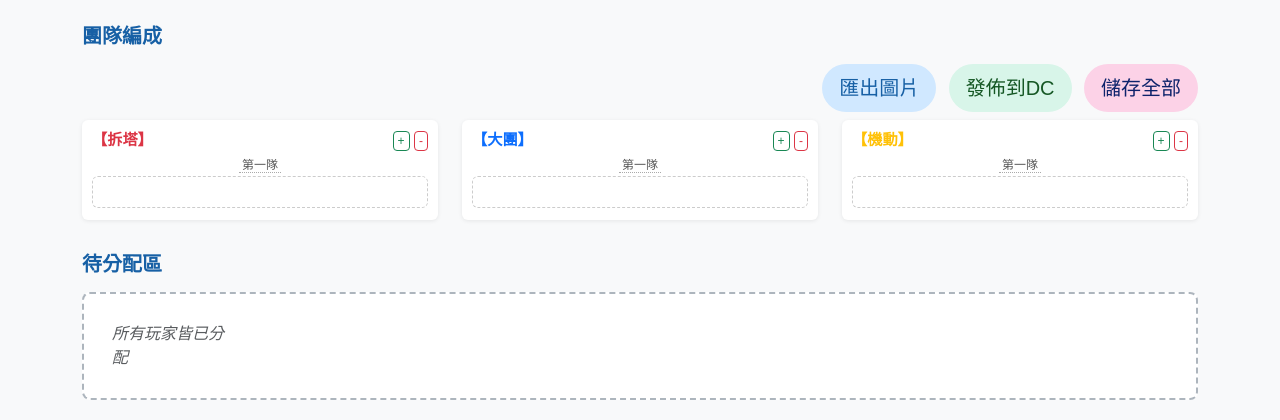
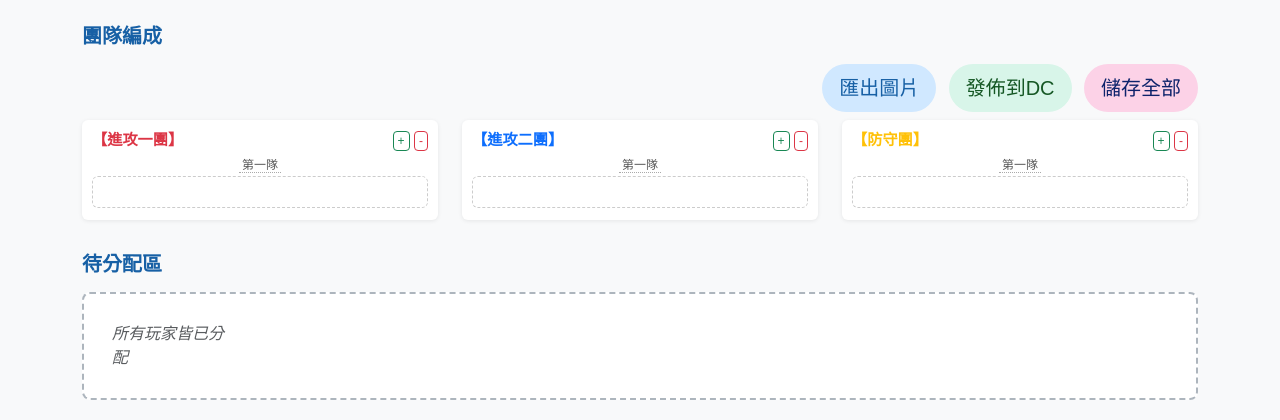
Before and after one commit to ruling0731/guild_war_app, a Flask app: page /team_assign in a window 1280 px wide. Shown: the part 56-476 px from the top of the page. Run offline with Flask 3, Linux system fonts and the light colour scheme; some libraries are stand-ins or nearby versions.

Commit message:
團隊編成與約戰分組標籤改名：拆塔→進攻一團、大團→進攻二團、機動→防守團
Co-Authored-By: Claude Opus 4.8 <noreply@anthropic.com>

```diff
--- a/templates/team_assign.html
+++ b/templates/team_assign.html
@@ -49,9 +49,9 @@
 <!-- 三個團隊欄位 -->
 <div class="row" id="teamsRow">
   {% set teams = [
-    {"key": "紅塵拆塔", "label": "拆塔", "color": "#dc3545"},
-    {"key": "小崴大團", "label": "大團", "color": "#0d6efd"},
-    {"key": "步步機動", "label": "機動", "color": "#ffc107"}
+    {"key": "紅塵拆塔", "label": "進攻一團", "color": "#dc3545"},
+    {"key": "小崴大團", "label": "進攻二團", "color": "#0d6efd"},
+    {"key": "步步機動", "label": "防守團", "color": "#ffc107"}
   ] %}
   {% set team_names = ["第一隊","第二隊","第三隊","第四隊","第五隊"] %}
 
@@ -86,9 +86,9 @@
 (function() {
   // ─── 資料定義 ─────────────────────────────────────────────
   const GROUP_MAP = {
-    "紅塵拆塔": "拆塔",
-    "小崴大團": "大團",
-    "步步機動": "機動"
+    "紅塵拆塔": "進攻一團",
+    "小崴大團": "進攻二團",
+    "步步機動": "防守團"
   };
   const GROUP_COLORS = {
     "紅塵拆塔": "#dc3545",
@@ -638,7 +638,7 @@
   // ─── 匯出圖片 ────────────────────────────────────────────
   document.getElementById("exportImgBtn").addEventListener("click", function() {
     var GROUPS = ["紅塵拆塔","小崴大團","步步機動"];
-    var GROUP_LABELS = {"紅塵拆塔":"拆塔","小崴大團":"大團","步步機動":"機動"};
+    var GROUP_LABELS = {"紅塵拆塔":"進攻一團","小崴大團":"進攻二團","步步機動":"防守團"};
 
     var wrap = document.createElement("div");
     wrap.style.cssText = "position:fixed;left:-9999px;top:0;width:900px;padding:20px 24px;background:#f8f9fa;font-family:'Microsoft JhengHei',sans-serif;";
@@ -743,7 +743,7 @@
 
     // 用跟匯出圖片相同的邏輯產生 canvas
     var GROUPS = ["紅塵拆塔","小崴大團","步步機動"];
-    var GROUP_LABELS = {"紅塵拆塔":"拆塔","小崴大團":"大團","步步機動":"機動"};
+    var GROUP_LABELS = {"紅塵拆塔":"進攻一團","小崴大團":"進攻二團","步步機動":"防守團"};
 
     var wrap = document.createElement("div");
     wrap.style.cssText = "position:fixed;left:-9999px;top:0;width:900px;padding:20px 24px;background:#f8f9fa;font-family:'Microsoft JhengHei',sans-serif;";
```
